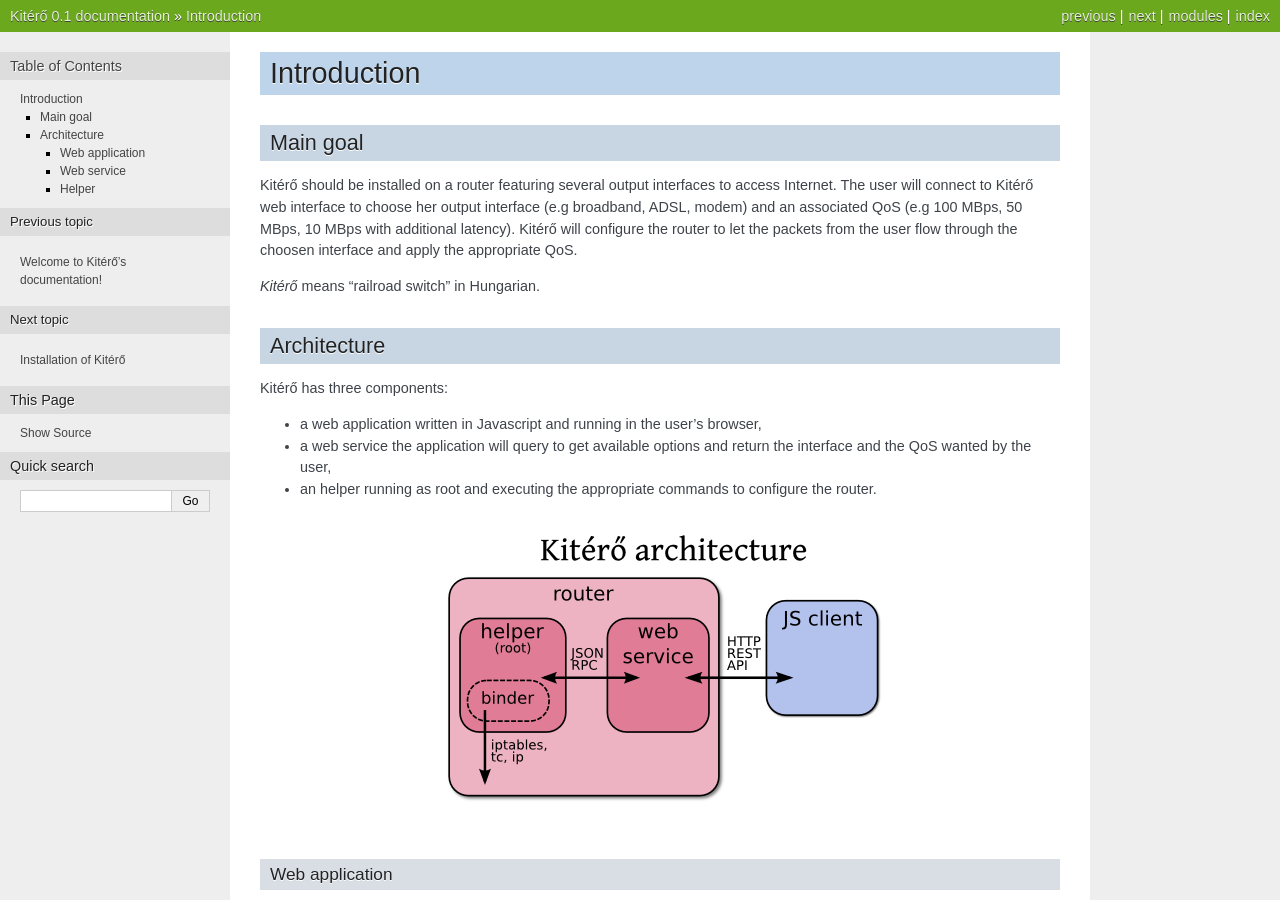
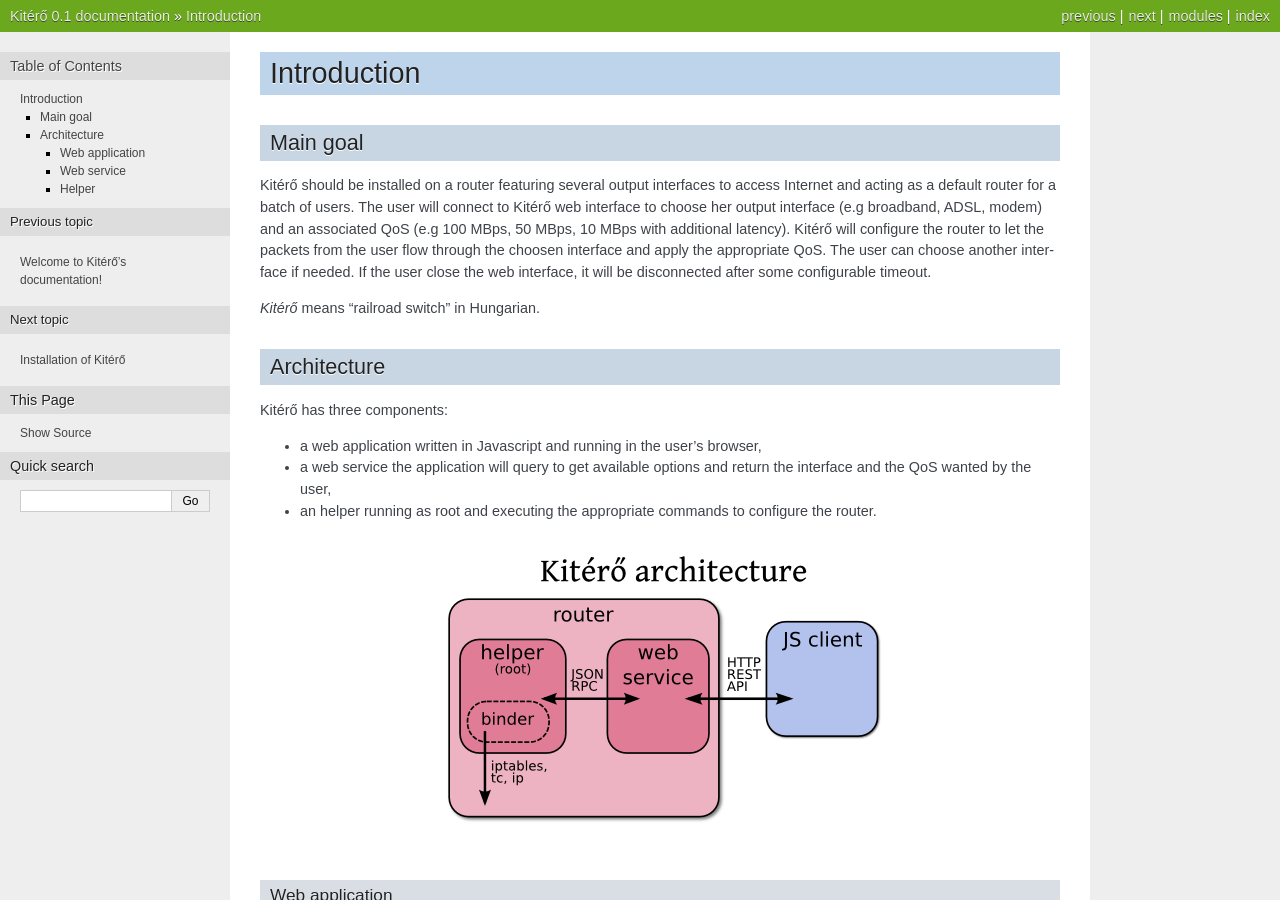
Before and after one commit to vincentbernat/Kitero, a Sphinx documentation site: the page built from docs/intro.rst, in a window 1280 px wide and 900 px high. Built offline with Sphinx 7.4.7, drawn with Linux system fonts in a browser that asks for light colours.

Commit message:
docs: misc additions to the documentation

```diff
--- a/docs/configuration.rst
+++ b/docs/configuration.rst
@@ -28,6 +28,9 @@ Directive  Default     Comment
 ``port``   ``8187``    Port the web service
                        should listen to. This must
                        be a port greater than 1024.
+                       Use ``iptables`` to redirect
+                       access to port 80 to this
+                       port.
 ``debug``  ``false``   Enable debugging. This should not
                        be done on production.
 ``expire`` ``900``     After how many seconds an inactive
--- a/docs/intro.rst
+++ b/docs/intro.rst
@@ -5,11 +5,15 @@ Main goal
 ---------
 
 Kitérő should be installed on a router featuring several output
-interfaces to access Internet. The user will connect to Kitérő web
+interfaces to access Internet and acting as a default router for a
+batch of users. The user will connect to Kitérő web
 interface to choose her output interface (e.g broadband, ADSL, modem)
 and an associated QoS (e.g 100 MBps, 50 MBps, 10 MBps with additional
 latency). Kitérő will configure the router to let the packets from the
-user flow through the choosen interface and apply the appropriate QoS.
+user flow through the choosen interface and apply the appropriate
+QoS. The user can choose another interface if needed. If the user
+close the web interface, it will be disconnected after some
+configurable timeout.
 
 *Kitérő* means "railroad switch" in Hungarian.
 
--- a/docs/use.rst
+++ b/docs/use.rst
@@ -38,6 +38,9 @@ current interface and QoS while the "*Apply*" button will request the
 interface and QoS you selected. You will see a change in the bar at
 the top of the screen when your selection is effective.
 
+It is important to keep the interface open as long as you need the
+connection. If the interface is closed, you will be disconnected.
+
 Troubleshooting
 ---------------
 
```
Also changed, not shown: docs/dev.rst (+4 -4 lines).
